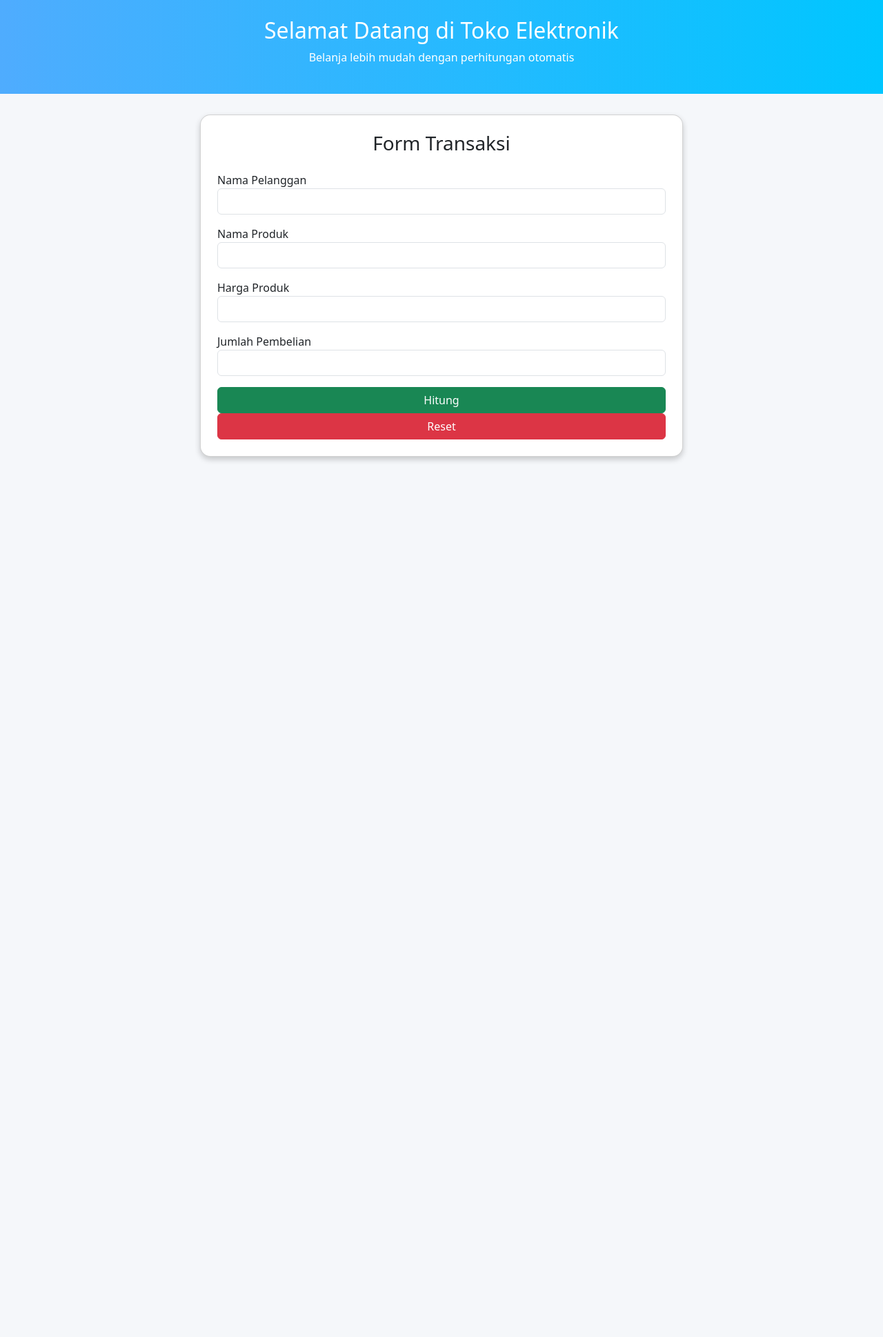
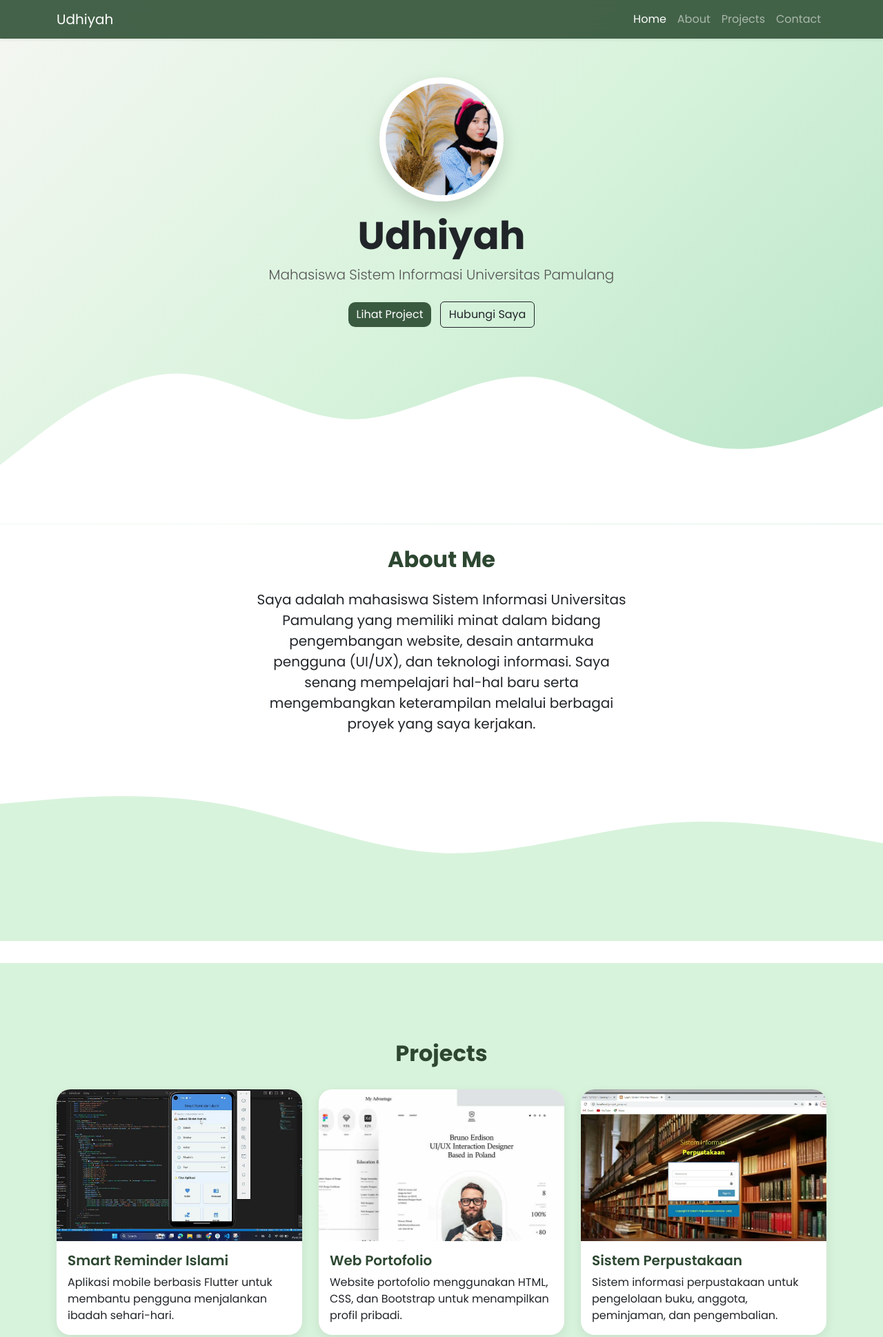
Before and after one commit to udhiyahdiyah10-sketch/web-portofolio, a plain HTML site: page index.html in a window 1280 px wide. Shown: the top 1938 px of the page at 69% size. Before the commit the page ends 800 px from the top, so only its background shows below. Drawn offline with nearby package versions, Linux system fonts and the light colour scheme.

Commit message:
Update index.html

```diff
--- a/index.html
+++ b/index.html
@@ -1,154 +1,367 @@
-<!DOCTYPE html>
-<html lang="id">
+<!doctype html>
+<html lang="en">
 <head>
-<meta charset="UTF-8">
-<meta name="viewport" content="width=device-width, initial-scale=1.0">
-<title>Toko Elektronik</title>
+  <meta charset="utf-8">
+  <meta name="viewport" content="width=device-width, initial-scale=1">
+  <title>Portfolio Udhiyah</title>
+    <!-- Font Poppins -->
+  <link rel="preconnect" href="https://fonts.googleapis.com">
+  <link rel="preconnect" href="https://fonts.gstatic.com" crossorigin>
+  <link href="https://fonts.googleapis.com/css2?family=Poppins:wght@300;400;500;600;700&display=swap" rel="stylesheet">
 
-<link href="https://cdn.jsdelivr.net/npm/bootstrap@5.3.3/dist/css/bootstrap.min.css" rel="stylesheet">
+  <link href="https://cdn.jsdelivr.net/npm/bootstrap@5.3.8/dist/css/bootstrap.min.css" rel="stylesheet">
 
   <style>
-body{
-    background-color:#f5f7fa;
+    html {
+  scroll-behavior: smooth;
 }
 
-.header{
-    background: linear-gradient(to right,#4facfe,#00c6ff);
-    color:white;
-    text-align:center;
-    padding:25px;
+body {
+  overflow-x: hidden;
+  font-family: 'Poppins', sans-serif;
+  background-color: #f8faf8;
 }
 
-.form-card{
-    max-width:700px;
-    margin:auto;
-    margin-top:30px;
-    border-radius:15px;
-    box-shadow:0 4px 8px rgba(0,0,0,0.2);
+/* Navbar */
+.navbar {
+  background: rgba(58, 90, 64, 0.95) !important;
+  backdrop-filter: blur(10px);
 }
 
-.hasil-card{
-    max-width:700px;
-    margin:auto;
-    margin-top:20px;
-    border-radius:15px;
-    background:#f8f9fa;
-    display:none;
+/* Jumbotron */
+.jumbotron {
+  padding-top: 7rem;
+  background: linear-gradient(
+    135deg,
+    #f5f7f2,
+    #d8f3dc,
+    #b7e4c7
+  );
+}
+
+.jumbotron img {
+  border: 5px solid white;
+  box-shadow: 0 10px 25px rgba(0,0,0,.15);
+}
+
+.jumbotron h1 {
+  font-weight: 700;
+}
+
+.jumbotron .lead {
+  color: #555;
+}
+
+/* About */
+#about {
+  background: white;
+  padding-top: 2rem;
+  padding-bottom: 2rem;
+}
+
+#about h2,
+#Projects h2,
+#Contact h2 {
+  font-weight: 700;
+  color: #2d4731;
+}
+
+/* Projects */
+#Projects {
+  background-color: #d8f3dc;
+  padding-top: 4rem;
+  padding-bottom: 5rem;
+}
+
+/* Card */
+.card {
+  border: none;
+  border-radius: 20px;
+  overflow: hidden;
+  transition: .4s;
+  box-shadow: 0 5px 15px rgba(0,0,0,.08);
+}
+
+.card:hover {
+  transform: translateY(-10px);
+  box-shadow: 0 15px 30px rgba(0,0,0,.15);
+}
+
+.card img {
+  height: 220px;
+  object-fit: cover;
+}
+
+.card-title {
+  color: #2d4731;
+  font-weight: 600;
+}
+
+/* Contact */
+#Contact {
+  padding-top: 4rem;
+  padding-bottom: 5rem;
+  background-color: white;
+}
+
+.form-control {
+  border-radius: 12px;
+}
+
+.btn-primary {
+  background-color: #3a5a40;
+  border: none;
+  border-radius: 10px;
+}
+
+.btn-primary:hover {
+  background-color: #2d4731;
+}
+
+/* Footer */
+footer {
+  background-color: #3a5a40;
+  text-align: center;
+  padding: 20px;
+}
+
+footer p {
+  margin: 0;
+}
+
+footer a {
+  color: #d8f3dc;
+  text-decoration: none;
+  font-weight: 600;
+}
+
+footer a:hover {
+  color: white;
 }
   </style>
 </head>
 
 <body>
 
-<div class="header">
-    <h2>Selamat Datang di Toko Elektronik</h2>
-    <p>Belanja lebih mudah dengan perhitungan otomatis</p>
+  <!-- Navbar -->
+  <nav class="navbar navbar-expand-lg navbar-dark bg-primary shadow-sm fixed-top">
+    <div class="container">
+      <a class="navbar-brand" href="#">Udhiyah</a>
+
+      <button class="navbar-toggler" type="button" data-bs-toggle="collapse"
+        data-bs-target="#navbarNavAltMarkup">
+        <span class="navbar-toggler-icon"></span>
+      </button>
+
+      <div class="collapse navbar-collapse" id="navbarNavAltMarkup">
+        <div class="navbar-nav ms-auto">
+          <a class="nav-link active" href="#">Home</a>
+          <a class="nav-link" href="#about">About</a>
+          <a class="nav-link" href="#Projects">Projects</a>
+          <a class="nav-link" href="#Contact">Contact</a>
+        </div>
+      </div>
+    </div>
+  </nav>
+
+  <!-- Jumbotron -->
+  <section class="jumbotron text-center">
+    <img src="img/Udhiyah.jpg"
+      alt="Profile"
+      width="180"
+      class="rounded-circle img-thumbnail">
+
+    <h1 class="display-4 mt-3">Udhiyah</h1>
+
+    <p class="lead">
+      Mahasiswa Sistem Informasi Universitas Pamulang
+    </p>
+    <div class="mt-4">
+  <a href="#Projects" class="btn btn-primary me-2">
+    Lihat Project
+  </a>
+
+  <a href="#Contact" class="btn btn-outline-dark">
+    Hubungi Saya
+  </a>
 </div>
 
+    <svg xmlns="http://www.w3.org/2000/svg"
+      viewBox="0 0 1440 320">
+      <path fill="#ffffff" fill-opacity="1"
+        d="M0,224L48,186.7C96,149,192,75,288,74.7C384,75,480,149,576,149.3C672,149,768,75,864,80C960,85,1056,171,1152,192C1248,213,1344,171,1392,149.3L1440,128L1440,320L0,320Z">
+      </path>
+    </svg>
+  </section>
+
+  <!-- About -->
+  <section id="about">
+    <div class="container">
+      <div class="row text-center mb-3">
+        <div class="col">
+          <h2>About Me</h2>
+        </div>
+      </div>
+
+      <div class="row justify-content-center fs-5 text-center">
+        <div class="col-md-6 mx-auto">
+          <p>
+            Saya adalah mahasiswa Sistem Informasi Universitas Pamulang
+            yang memiliki minat dalam bidang pengembangan website,
+            desain antarmuka pengguna (UI/UX), dan teknologi informasi.
+            Saya senang mempelajari hal-hal baru serta mengembangkan
+            keterampilan melalui berbagai proyek yang saya kerjakan.
+          </p>
+        </div>
+      </div>
+    </div>
+
+
+    <svg xmlns="http://www.w3.org/2000/svg"
+      viewBox="0 0 1440 320">
+      <path fill="#d8f3dc" fill-opacity="1"
+        d="M0,96L60,90.7C120,85,240,75,360,96C480,117,600,171,720,176C840,181,960,139,1080,128C1200,117,1320,139,1380,149.3L1440,160L1440,320L0,320Z">
+      </path>
+    </svg>
+  </section>
+
+  <!--Projects -->
+  <section id="Projects">
     <div class="container">
 
-    <div class="card form-card p-4">
-        <h3 class="text-center mb-4">Form Transaksi</h3>
-
-        <div class="mb-3">
-            <label>Nama Pelanggan</label>
-            <input type="text" id="nama" class="form-control">
+      <div class="row text-center mb-4 mt-5">
+        <div class="col">
+          <h2>Projects</h2>
+        </div>
       </div>
 
-        <div class="mb-3">
-            <label>Nama Produk</label>
-            <input type="text" id="produk" class="form-control">
+      <div class="row">
+
+        <!-- Project 1 -->
+        <div class="col-md-4 mb-4">
+          <div class="card">
+            <img src="img/Aplikasi-Smart-Reminder.jpg" class="card-img-top">
+            <div class="card-body">
+              <h5 class="card-title">Smart Reminder Islami</h5>
+              <p class="card-text">
+                Aplikasi mobile berbasis Flutter untuk membantu
+                pengguna menjalankan ibadah sehari-hari.
+              </p>
+            </div>
+          </div>
         </div>
 
-        <div class="mb-3">
-            <label>Harga Produk</label>
-            <input type="number" id="harga" class="form-control">
+        <!-- Project 2 -->
+        <div class="col-md-4 mb-4">
+          <div class="card">
+            <img src="img/webPortofolio.jpg" class="card-img-top">
+            <div class="card-body">
+              <h5 class="card-title">Web Portofolio</h5>
+              <p class="card-text">
+                Website portofolio menggunakan HTML, CSS,
+                dan Bootstrap untuk menampilkan profil pribadi.
+              </p>
+            </div>
+          </div>
         </div>
 
-        <div class="mb-3">
-            <label>Jumlah Pembelian</label>
-            <input type="number" id="jumlah" class="form-control">
+        <!-- Project 3 -->
+        <div class="col-md-4 mb-4">
+          <div class="card">
+            <img src="img/Perpustakaan.jpg" class="card-img-top">
+            <div class="card-body">
+              <h5 class="card-title">Sistem Perpustakaan</h5>
+              <p class="card-text">
+                Sistem informasi perpustakaan untuk pengelolaan buku,
+                anggota, peminjaman, dan pengembalian.
+              </p>
+            </div>
+          </div>
         </div>
 
-        <button class="btn btn-success" onclick="hitung()">
-            Hitung
-        </button>
-
-        <button class="btn btn-danger" onclick="resetForm()">
-            Reset
-        </button>
+        <!-- Project 4 -->
+        <div class="col-md-4 mb-4">
+          <div class="card">
+            <img src="img/SistemAbsensi.jpg" class="card-img-top">
+            <div class="card-body">
+              <h5 class="card-title">Sistem Absensi Mahasiswa</h5>
+              <p class="card-text">
+                Sistem berbasis web untuk mengelola data kehadiran
+                mahasiswa secara terstruktur.
+              </p>
+            </div>
+          </div>
         </div>
 
-    <div class="card hasil-card p-4" id="hasil">
-        <h3>Hasil Perhitungan</h3>
+        <!-- Project 5 -->
+        <div class="col-md-4 mb-4">
+          <div class="card">
+            <img src="img/formregistrasi.jpg" class="card-img-top">
+            <div class="card-body">
+              <h5 class="card-title">Form Registrasi</h5>
+              <p class="card-text">
+                Form registrasi responsif menggunakan HTML dan CSS
+                dengan berbagai jenis input data.
+              </p>
+            </div>
+          </div>
+        </div>
 
-        <p><b>Nama Pelanggan :</b> <span id="hasilNama"></span></p>
-
-        <p><b>Nama Produk :</b> <span id="hasilProduk"></span></p>
-
-        <p><b>Total Belanja :</b> <span id="totalBelanja"></span></p>
-
-        <p><b>Potongan :</b> <span id="potongan"></span></p>
-
-        <p><b>Total Bayar :</b> <span id="totalBayar"></span></p>
+        <!-- Project 6 -->
+        <div class="col-md-4 mb-4">
+          <div class="card">
+            <img src="img/Project-Canva.jpg" class="card-img-top">
+            <div class="card-body">
+              <h5 class="card-title">Project Canva</h5>
+              <p class="card-text">
+                Desain poster dan media promosi menggunakan Canva
+                dengan fokus pada visual yang menarik.
+              </p>
+            </div>
+          </div>
         </div>
 
       </div>
+    </div>
+  </section>
+  <!--End Projects-->
+  <!-- Contact -->
+  <section id="Contact">
+    <div class="container">
+      <div class="row text-center mb-3 mt-5">
+        <div class="col">
+          <h2>Contact me</h2>
+        </div>
+      </div>
+      <div class="row">
+        <div class="col-md-8">
+      <form>
+  <div class="mb-3">
+    <label for="exampleInput Nama Lengkap" class="form-label">Nama Lengkap</label>
+    <input type="text" class="form-control" id="exampleInput Nama Lengkap">
+  </div>
+  <div class="mb-3">
+    <label for="exampleInputPassword1" class="form-label">Email</label>
+    <input type="email" class="form-control" id="exampleInputPassword1">
+  </div>
+  <div class="mb-3">
+  <label for="Pesan" class="form-label">Pesan</label>
+  <textarea class="form-control" id="Pesan" rows="3"></textarea>
+</div>
+  <button type="submit" class="btn btn-primary">Submit</button>
+</form>
+        </div>
+      </div>
+    </div>
 
-<script>
+     <!-- End Contact -->
 
-function formatRupiah(angka){
-    return "Rp " + angka.toLocaleString("id-ID");
-}
+     <!-- Footer-->
+      <footer>
+        <p> Created with love by <a href="https://www.instagram.com/uuudhii?igsh=YXF6eXZ1N2N3dDd6" target="_blank" class="text-white">UUUDHII</a></p>
+      </footer>
 
-function hitung(){
-
-    let nama = document.getElementById("nama").value;
-    let produk = document.getElementById("produk").value;
-    let harga = parseInt(document.getElementById("harga").value);
-    let jumlah = parseInt(document.getElementById("jumlah").value);
-
-    if(nama=="" || produk=="" || isNaN(harga) || isNaN(jumlah)){
-        alert("Semua input wajib diisi!");
-        return;
-    }
-
-    let totalBelanja = harga * jumlah;
-
-    let potongan = 0;
-
-    if(totalBelanja >= 400000){
-        potongan = 50000;
-    }
-
-    let totalBayar = totalBelanja - potongan;
-
-    document.getElementById("hasilNama").innerHTML = nama;
-    document.getElementById("hasilProduk").innerHTML = produk;
-
-    document.getElementById("totalBelanja").innerHTML =
-        formatRupiah(totalBelanja);
-
-    document.getElementById("potongan").innerHTML =
-        formatRupiah(potongan);
-
-    document.getElementById("totalBayar").innerHTML =
-        formatRupiah(totalBayar);
-
-    document.getElementById("hasil").style.display = "block";
-}
-
-function resetForm(){
-
-    document.getElementById("nama").value = "";
-    document.getElementById("produk").value = "";
-    document.getElementById("harga").value = "";
-    document.getElementById("jumlah").value = "";
-
-    document.getElementById("hasil").style.display = "none";
-}
-
-</script>
+  <script src="https://cdn.jsdelivr.net/npm/bootstrap@5.3.8/dist/js/bootstrap.bundle.min.js"></script>
 
 </body>
 </html>
```
Lines whose indentation alone changed are shown as unchanged.
